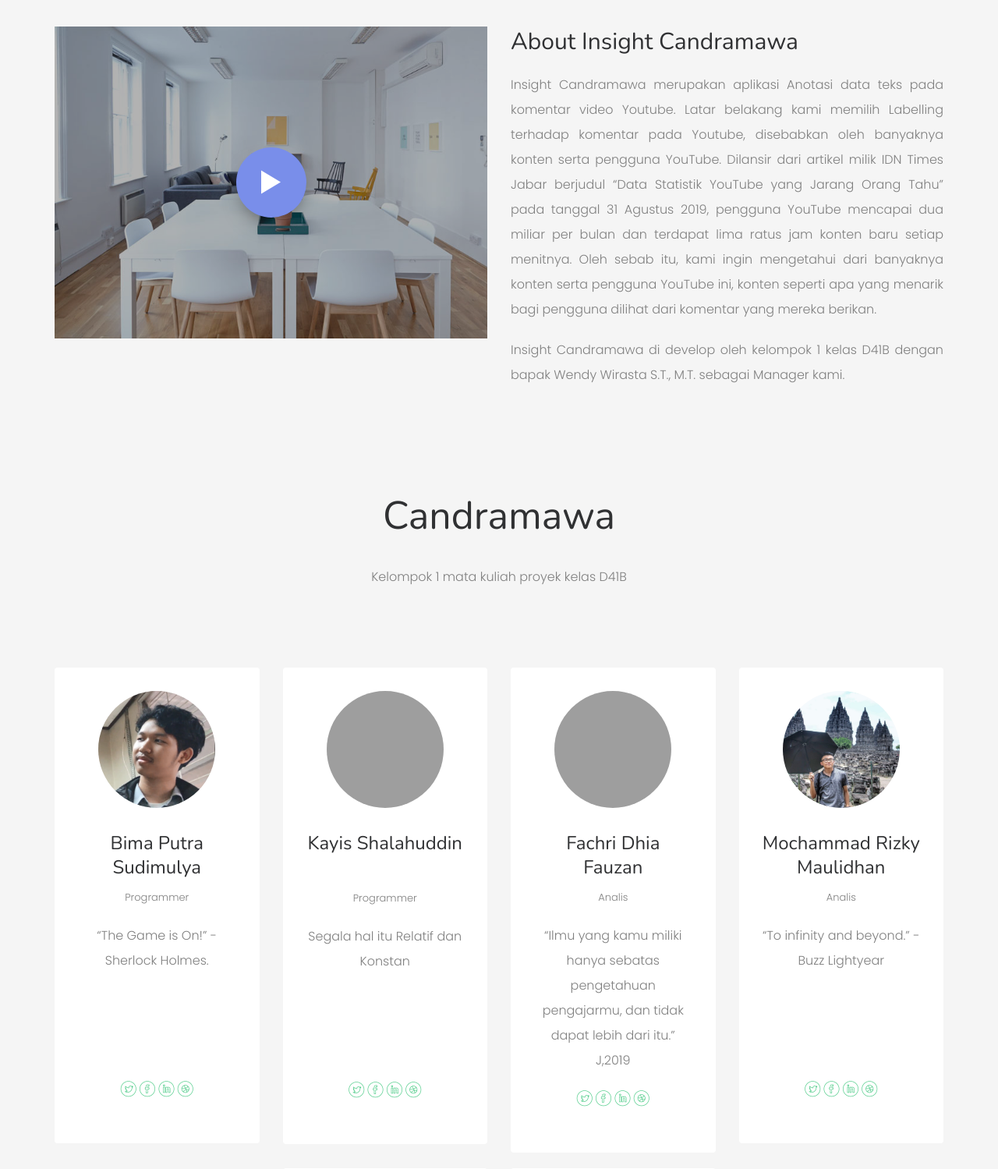
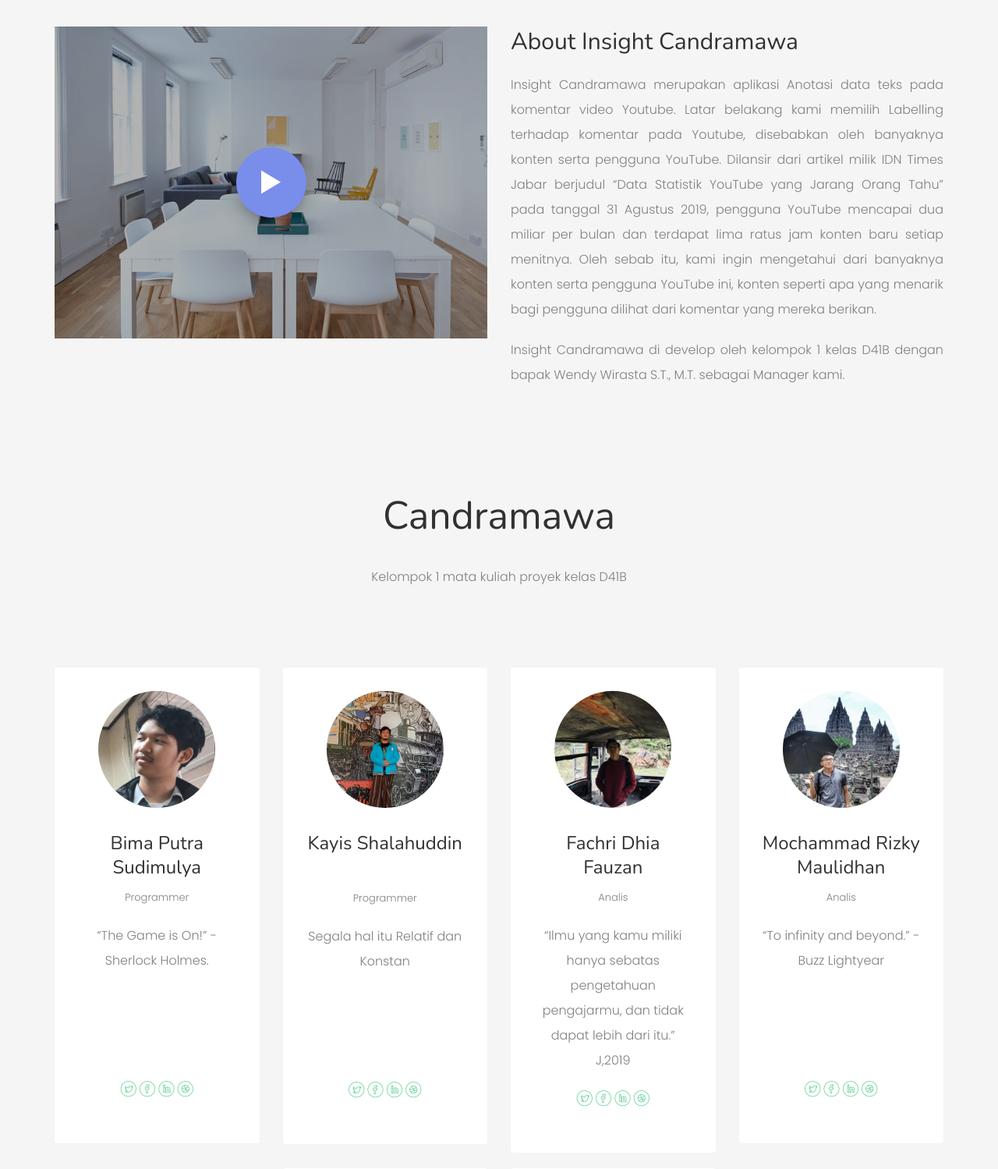
Before and after one commit to Candramawa/Anotation-Project, a PHP site: page /index.php?page=about in a window 1280 px wide. Shown: the part 578-2077 px from the top of the page at 78% size. Run offline with PHP 8.4, Linux system fonts and the light colour scheme; some web fonts are replaced; grey boxes are pictures that could not be loaded.

Commit message:
Update about.php

```diff
--- a/about.php
+++ b/about.php
@@ -57,7 +57,7 @@
                 </div>
                 <div class="col-md-3 text-center animate-box">
                     <div class="staff-entry">
-                        <a href="#" class="staff-img" style="background-image: url(images/skayis.jpg);"></a>
+                        <a href="#" class="staff-img" style="background-image: url(images/skayis.jpeg);"></a>
                         <div class="desc">
                             <h3>Kayis Shalahuddin</h3> <br>
                             <span>Programmer</span>
@@ -75,7 +75,7 @@
                 </div>
                 <div class="col-md-3 text-center animate-box">
                     <div class="staff-entry">
-                        <a href="#" class="staff-img" style="background-image: url(images/spari.jpeg);"></a>
+                        <a href="#" class="staff-img" style="background-image: url(images/spari.jpg);"></a>
                         <div class="desc">
                             <h3>Fachri Dhia Fauzan</h3>
                             <span>Analis</span>
```
